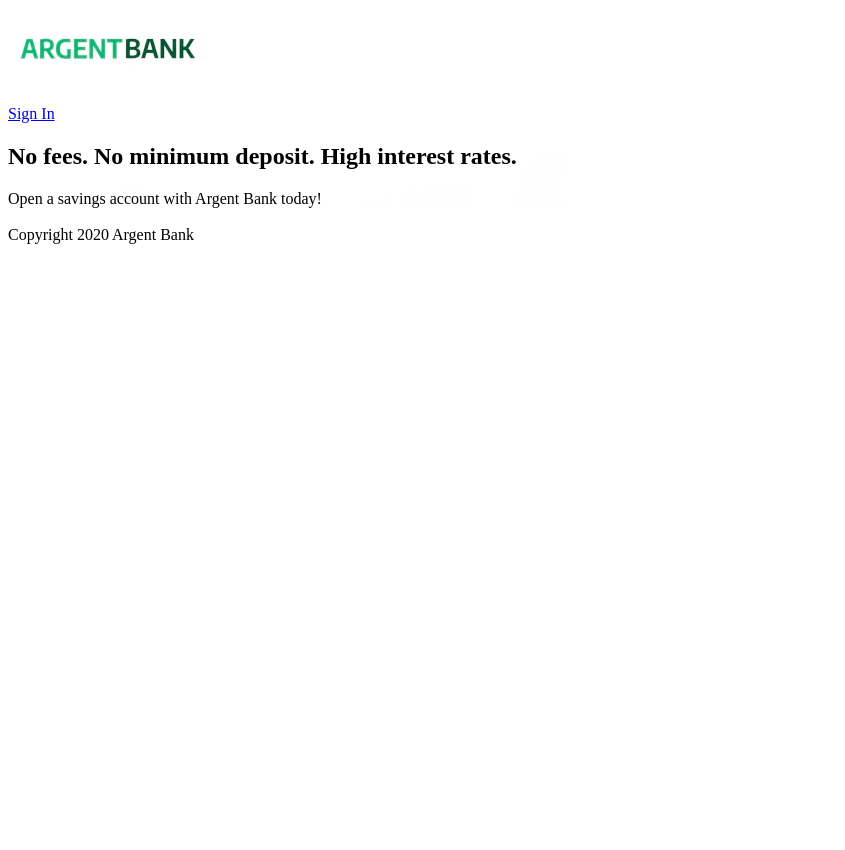
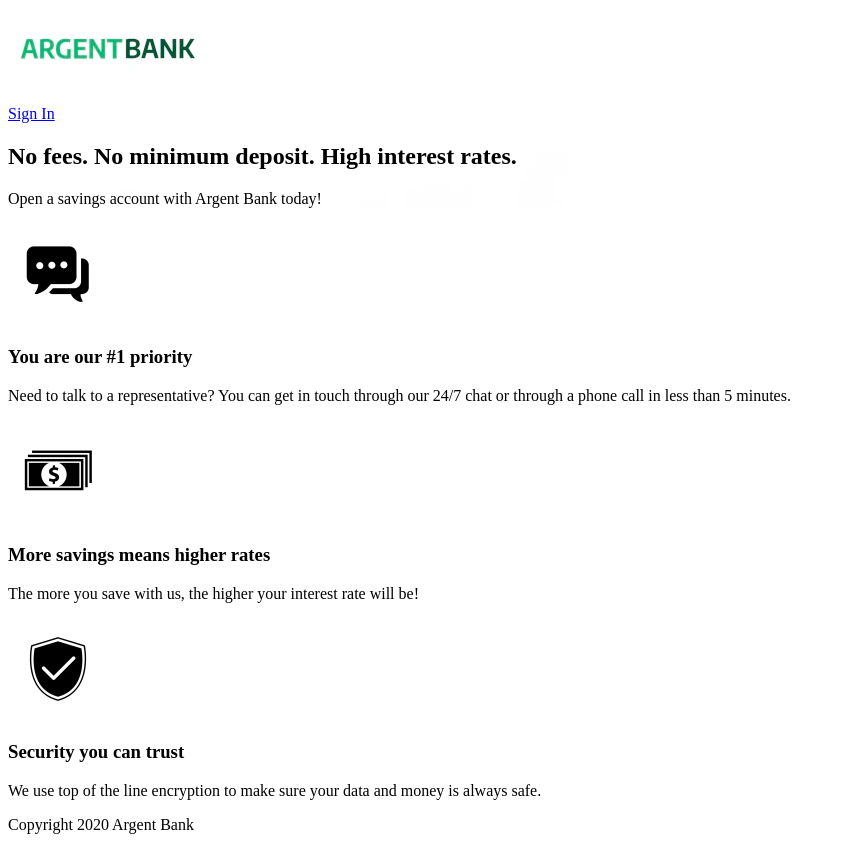
Before and after one commit to BadBadBean/argentbank, a React (Vite) app: page / in a window 1280 px wide. Shown: the whole page, without its empty margins (0-845 px from the left). Before the commit the page ends 800 px from the top, so only its background shows below. Built offline with nearby package versions, Linux system fonts and the light colour scheme.

Commit message:
adding Feature

```diff
--- a/src/components/Feature.jsx
+++ b/src/components/Feature.jsx
@@ -3,7 +3,7 @@ import PropTypes from "prop-types";
 function Feature({ icon, title, text }) {
   return (
     <div className="feature">
-      <div className="feature-icon">{icon}</div>
+      <img className="feature-icon" src={icon} alt={title}/>
       <h3 className="feature-title">{title}</h3>
       <p className="feature-text">{text}</p>
     </div>
--- a/src/pages/Homepage.jsx
+++ b/src/pages/Homepage.jsx
@@ -1,6 +1,17 @@
 import Hero from "../components/Hero";
 import Feature from "../components/Feature";
 import backgroundImage from "../assets/images/bank-tree.webp"
+import featuresData from "../data/features.json"
+
+import chatIcon from "../assets/icons/icon-chat.png"
+import moneyIcon from "../assets/icons/icon-money.png"
+import securityIcon from "../assets/icons/icon-security.png"
+
+const icons = {
+  "icon-chat.png": chatIcon,
+  "icon-money.png": moneyIcon,
+  "icon-security.png": securityIcon
+};
 
 function Homepage() {
   return (
@@ -10,7 +21,16 @@ function Homepage() {
           title="No fees. No minimum deposit. High interest rates."
           subtitle="Open a savings account with Argent Bank today!"
         />
-        <Feature />
+        <section className="features-container">
+        {featuresData.map((feature) => (
+          <Feature
+            key={feature.id}
+            icon={icons[feature.icon]}
+            title={feature.title}
+            text={feature.text}
+          />
+        ))}
+      </section>
     </main>
   );
 }
```
